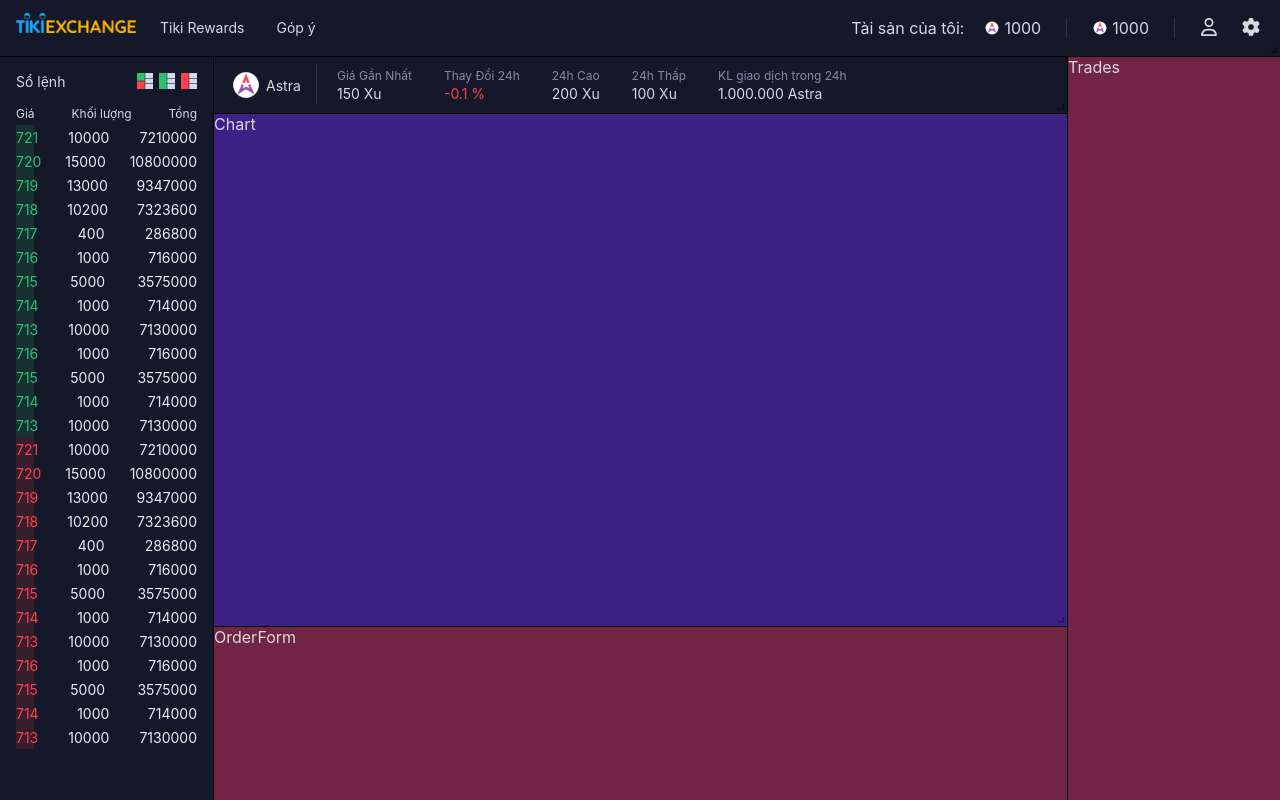
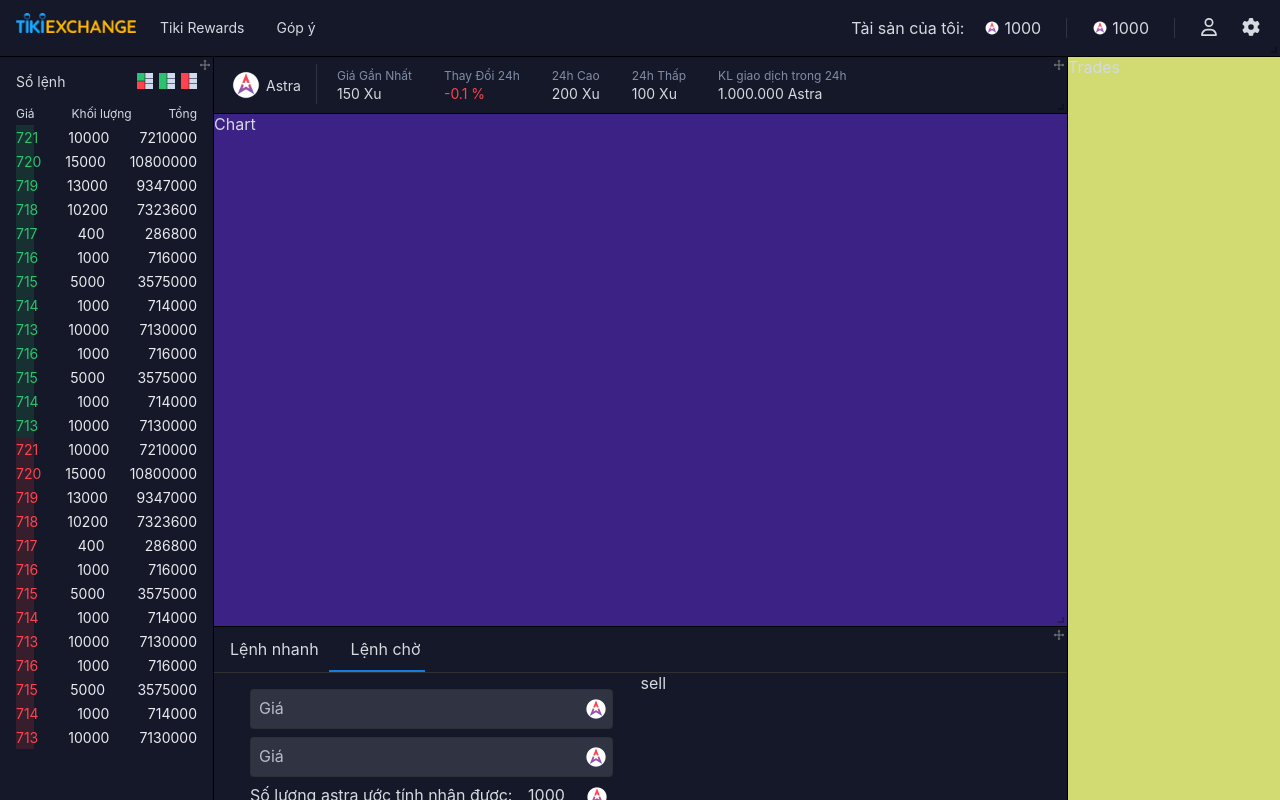
Before and after one commit to tienle2048/tiki-exchange-clone, a React (Create React App) app: page / in a window 1280 px wide. Shown: the top 800 px of the page. Built offline with nearby package versions, Linux system fonts and the light colour scheme.

Commit message:
them drag handle 50% form order

```diff
--- a/src/App.css
+++ b/src/App.css
@@ -12,9 +12,21 @@
 .okla5{
   background-color: rgb(73, 42, 54);
 }
-.okla6{
-  background-color: rgb(114, 36, 69);
-}
 .okla7{
   background-color: rgb(209, 219, 114);
 }
+
+.drag-handle{
+  position: absolute;
+  top: 2px;
+  right: 2px;
+  cursor: move;
+  z-index: 10;
+  height: 12px;
+  width: 12px;
+  font-size: 0px;
+}
+
+.drag-handle img{
+  width: 100%;
+}
--- a/src/App.js
+++ b/src/App.js
@@ -14,10 +14,10 @@
     { i: "header", x: 0, y: 0, w: 12, h: 1 ,static: true },
     { i: "category", x: 2, y: 0, w: 8, h: 1 },
     { i: "chart", x: 2, y: 0, w: 8, h: 9 },
-    { i: "book", x: 0, y: 0, w: 2, h: 14 },
+    { i: "book", x: 0, y: 0, w: 2, h: 15 },
     { i: "orders", x: 10, y: 10, w: 12, h: 4 },
-    { i: "form", x: 2, y: 0, w: 8, h: 4 },
-    { i: "trader", x: 12, y: 0, w: 2, h: 14 }
+    { i: "form", x: 2, y: 0, w: 8, h: 5 },
+    { i: "trader", x: 12, y: 0, w: 2, h: 15 }
   ];
 
   const DefaultProps={
@@ -29,7 +29,8 @@
       margin:[1,1],
       containerPadding: [0, 0],
       isResizable:true,
-      isDraggable:true
+      isDraggable:true,
+      draggableHandle:".drag-handle"
   }
 
 
@@ -42,7 +43,7 @@
       <div key='book' className='okla4'><OrderBook/></div>
       <div key='orders' className='okla5'><Orders/></div>
       <div key='form' className='okla6'><OrderForm/></div>
-      <div key='trader' className='okla6'><Trades/></div>
+      <div key='trader' className='okla7'><Trades/></div>
     </ResponsiveGridLayout>
   )
 }
--- a/src/components/CategoryHeader/index.js
+++ b/src/components/CategoryHeader/index.js
@@ -2,6 +2,7 @@
 import style from './CateloryHeader.module.scss'
 
 import astra from '../../assets/images/astra.png'
+import handle from '../../assets/svg/arrows-up-down-left-right-solid.svg'
 
 import TickerItem from './TickerItem'
 
@@ -11,6 +12,10 @@
 
 function CateloryHeader() {
     return (
+        <>
+        <span className='drag-handle'>
+            <img src={handle} alt='handle'></img>
+        </span>
         <div className={cx('wrapper')}>
             <div className={cx('token')}>
                 <div className={cx('token-logo')}>
@@ -28,6 +33,7 @@
                 <TickerItem title={'KL giao dịch trong 24h'}>{data[4]} Astra</TickerItem>
             </div>
         </div>
+        </>
      );
 }
 
--- a/src/components/OrderBook/index.js
+++ b/src/components/OrderBook/index.js
@@ -4,8 +4,11 @@
 import defaul from '../../assets/svg/defaul.svg'
 import buy from '../../assets/svg/buy.svg'
 import sell from '../../assets/svg/sell.svg'
+import handle from '../../assets/svg/arrows-up-down-left-right-solid.svg'
 
 import OrderItem from './OrderItem';
+
+
 
 const cx = classNames.bind(styles)
 
@@ -45,6 +48,10 @@
 
 
     return (
+        <>
+        <span className='drag-handle'>
+            <img src={handle} alt='handle'></img>
+        </span>
         <div className={cx('wrapper')}>
             <div className={cx('orderbook-header')}>
                 <div>Sổ lệnh</div>
@@ -80,6 +87,7 @@
 
 
         </div>
+        </>
     );
 }
 
--- a/src/components/OrderForm/OrderForm.module.scss
+++ b/src/components/OrderForm/OrderForm.module.scss
@@ -0,0 +1,122 @@
+.wrapper {
+    color: hsla(0, 0%, 100%, .85);
+    font-size: 16px;
+    background: var(--dark-bg);
+    height: 100%;
+
+    .tab-nav {
+        position: relative;
+        display: flex;
+        width: 100%;
+        height: 46px;
+        border-bottom: 1px solid #303030;
+    }
+}
+
+.tab-nav-list {
+    display: flex;
+    flex-direction: row;
+
+
+    .market-order {
+        padding: 12px 16px;
+        cursor: pointer;
+
+    }
+
+    .limit-order {
+        padding: 12px 16px;
+        cursor: pointer;
+    }
+
+    .tab-bar-animate {
+        bottom: 0;
+        height: 2px;
+        position: absolute;
+        background: #177ddc;
+        pointer-events: none;
+    }
+
+    .market {
+        left: 0px;
+        width: 115px;
+    }
+
+    .limit {
+        left: 115px;
+        width: 96px;
+    }
+}
+
+.order-form {
+    display: flex;
+    flex-direction: row;
+
+    .buy-form {
+        width: 50%;
+        height: 100%;
+        padding: 12px 32px;
+
+        .price-buy {
+            box-sizing: border-box;
+            margin: 4px;
+            min-width: 0px;
+            display: inline-flex;
+            position: relative;
+            align-items: center;
+            line-height: 1.6;
+            border: 1px solid rgba(43, 47, 54, 0.8);
+            border-radius: 4px;
+            width: 100%;
+            height: 40px;
+            font-size: 16px;
+            background-color: var(--gray-1);
+
+            .label {
+                flex-shrink: 0;
+                margin-left: 8px;
+                min-width: 40px;
+                font-size: 16px;
+                color: rgb(183, 189, 198);
+            }
+
+            input {
+                opacity: 1;
+                border: none !important;
+                height: 100%;
+                width: 100%;
+                padding: 0 4px;
+                text-align: right;
+                outline: none;
+                background-color: inherit;
+                -webkit-appearance: none;
+            }
+
+        }
+
+        .previewAmount {
+            display: flex;
+            flex-direction: row;
+            margin: 4px;
+            justify-content: space-between;
+            width: 100%;
+        }
+    }
+
+    .sell-form {
+        width: 50%;
+        height: 100%;
+    }
+}
+
+.logo-token {
+    height: 24px;
+    width: 24px;
+    margin: 0 4px;
+    display: flex;
+    align-items: center;
+
+    img {
+        height: 100%;
+    }
+}
--- a/src/components/OrderForm/index.js
+++ b/src/components/OrderForm/index.js
@@ -1,8 +1,61 @@
+import classNames from 'classnames/bind'
+import style from './OrderForm.module.scss'
+
+import astra from '../../assets/images/astra.png'
+
+import handle from '../../assets/svg/arrows-up-down-left-right-solid.svg'
+
+const cx = classNames.bind(style)
+
+
 function OrderForm() {
     return (
-        <div>
-            OrderForm
-        </div>
+        <>
+            <span className='drag-handle'>
+                <img src={handle} alt='handle'></img>
+            </span>
+            <div className={cx('wrapper')}>
+                <div className={cx('tab-nav')}>
+                    <div className={cx('tab-nav-list')}>
+                        <div className={cx('market-order')}>Lệnh nhanh</div>
+                        <div className={cx('limit-order')}>Lệnh chờ</div>
+                        <div className={cx('tab-bar-animate', 'limit')}></div>
+                    </div>
+                </div>
+                <div className={cx('order-form')}>
+                    <div className={cx('buy-form')}>
+                        <div className={cx('price-buy')}>
+                            <div className={cx('label')}>Giá</div>
+                            <input type='text' ></input>
+                            <div className={cx('logo-token')}>
+                                <img src={astra} alt='logo'></img>
+                            </div>
+                        </div>
+                        <div className={cx('price-buy')}>
+                            <div className={cx('label')}>Giá</div>
+                            <input type='text' ></input>
+                            <div className={cx('logo-token')}>
+                                <img src={astra} alt='logo'></img>
+                            </div>
+                        </div>
+                        <div className={cx('volume-slider-buy')}></div>
+                        <div className={cx('previewAmount')}>
+                            <div>Số lượng astra ước tính nhận được:</div>
+                            <div>1000</div>
+                            <div className={cx('logo-token')}>
+                                <img src={astra} alt='logo astra'></img>
+                            </div>
+                        </div>
+                        <div className={cx('buy-button')}>
+                            <button>dada</button>
+                        </div>
+                    </div>
+                    <div className={cx('sell-form')}>
+                        sell
+                    </div>
+                </div>
+            </div>
+        </>
     );
 }
 
```
Also changed, not shown: src/assets/svg/arrows-up-down-left-right-solid.svg (added).
